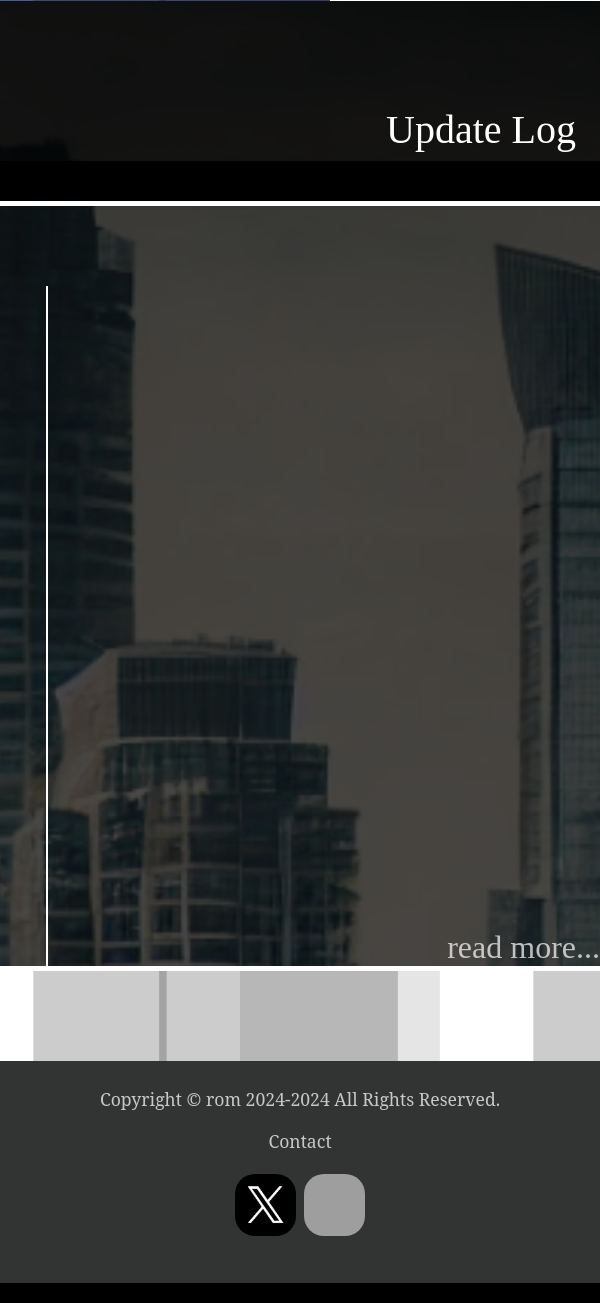
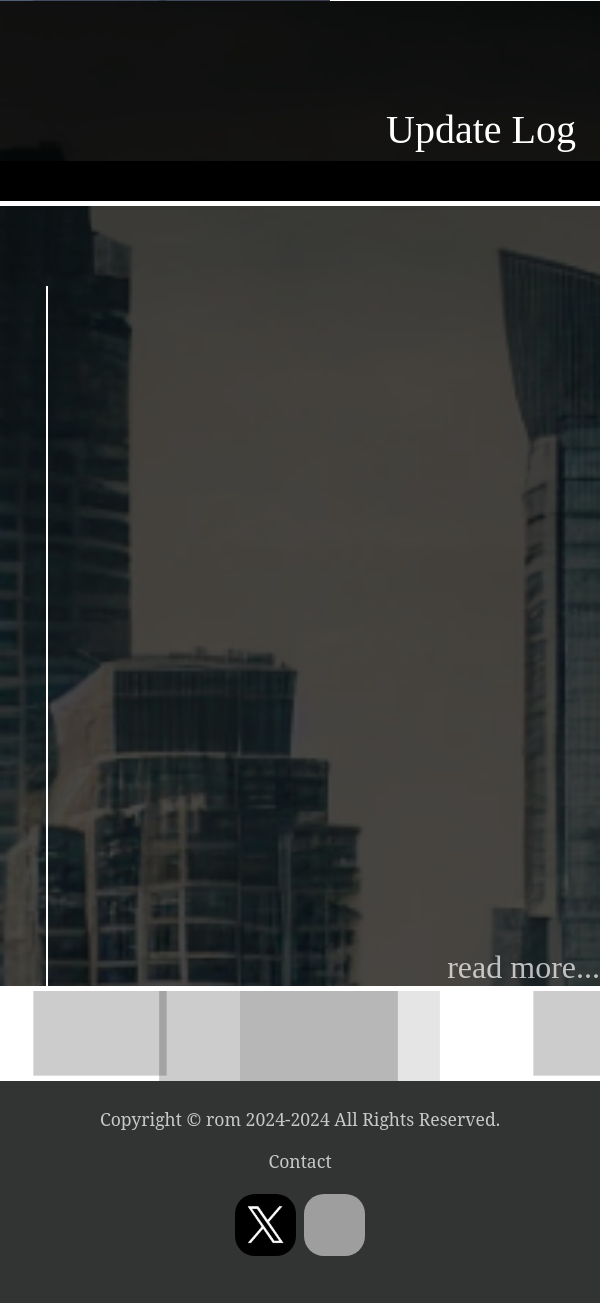
Before and after one commit to romu3521/sky, a Django app: page / in a window 600 px wide. Shown: the part 791-2094 px from the top of the page. Run offline with Django 4.2, Linux system fonts and the light colour scheme; data that the repository does not hold is empty; some web fonts are replaced; grey boxes are pictures that could not be loaded.

Commit message:
n commit

```diff
--- a/static/css/home.css
+++ b/static/css/home.css
@@ -32,6 +32,7 @@
     mix-blend-mode: normal; } }
 
 #rom_urllist2 {
+  max-height: 800px;
   background-color: rgba(0, 0, 0, 0.7);
   font-family: DotGothic16;
   position: relative;
@@ -50,13 +51,13 @@
       border-bottom: white solid 5px;
       border-top: white solid 5px;
       padding-top: 2vh;
-      padding-bottom: 20vh; } }
+      padding-bottom: 200px; } }
   @media screen and (min-width: 600px) {
     #rom_urllist2 {
       padding-left: 7vw;
       padding-right: 7vw;
       padding-top: 10vh;
-      padding-bottom: 10vh; } }
+      padding-bottom: 100px; } }
   #rom_urllist2 > .next {
     position: absolute;
     right: 0em;
```
